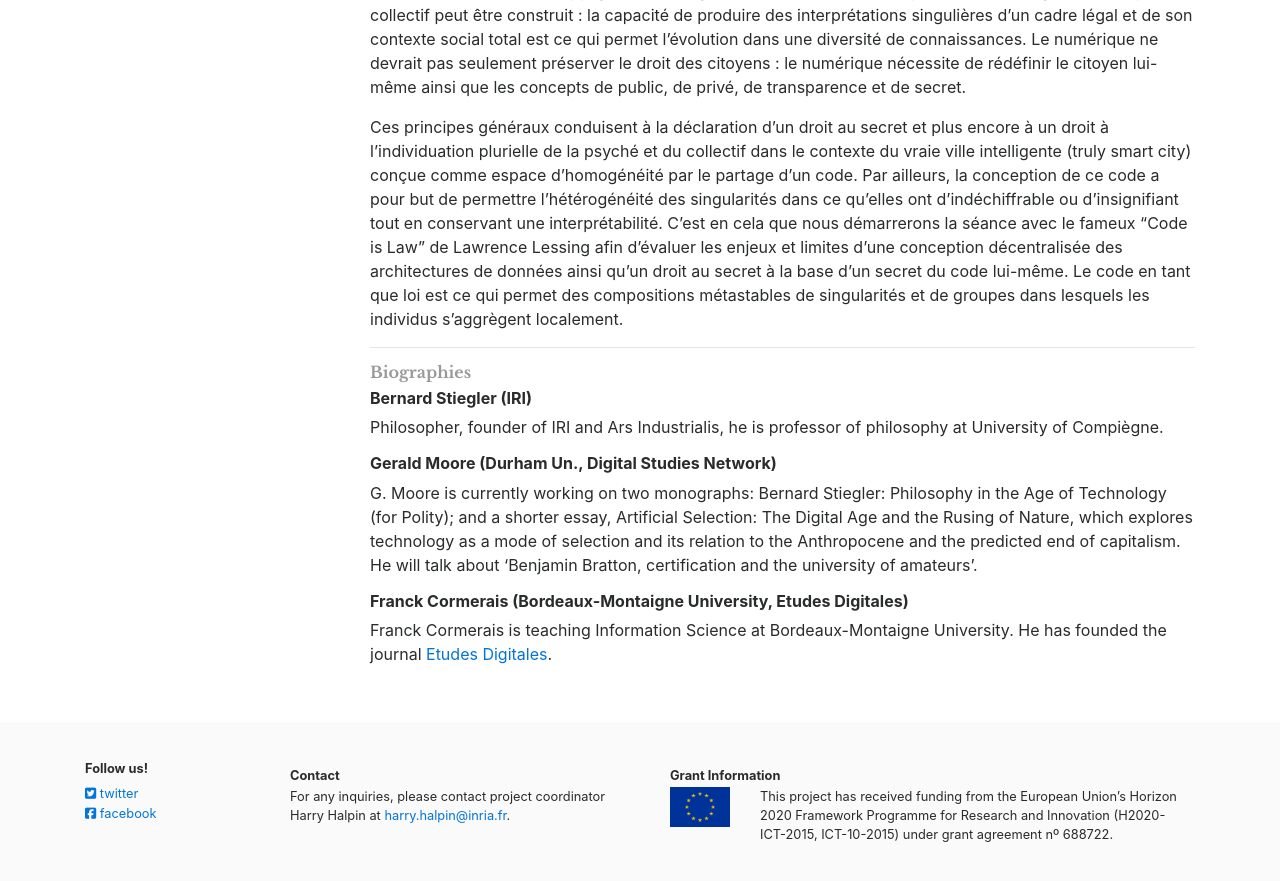
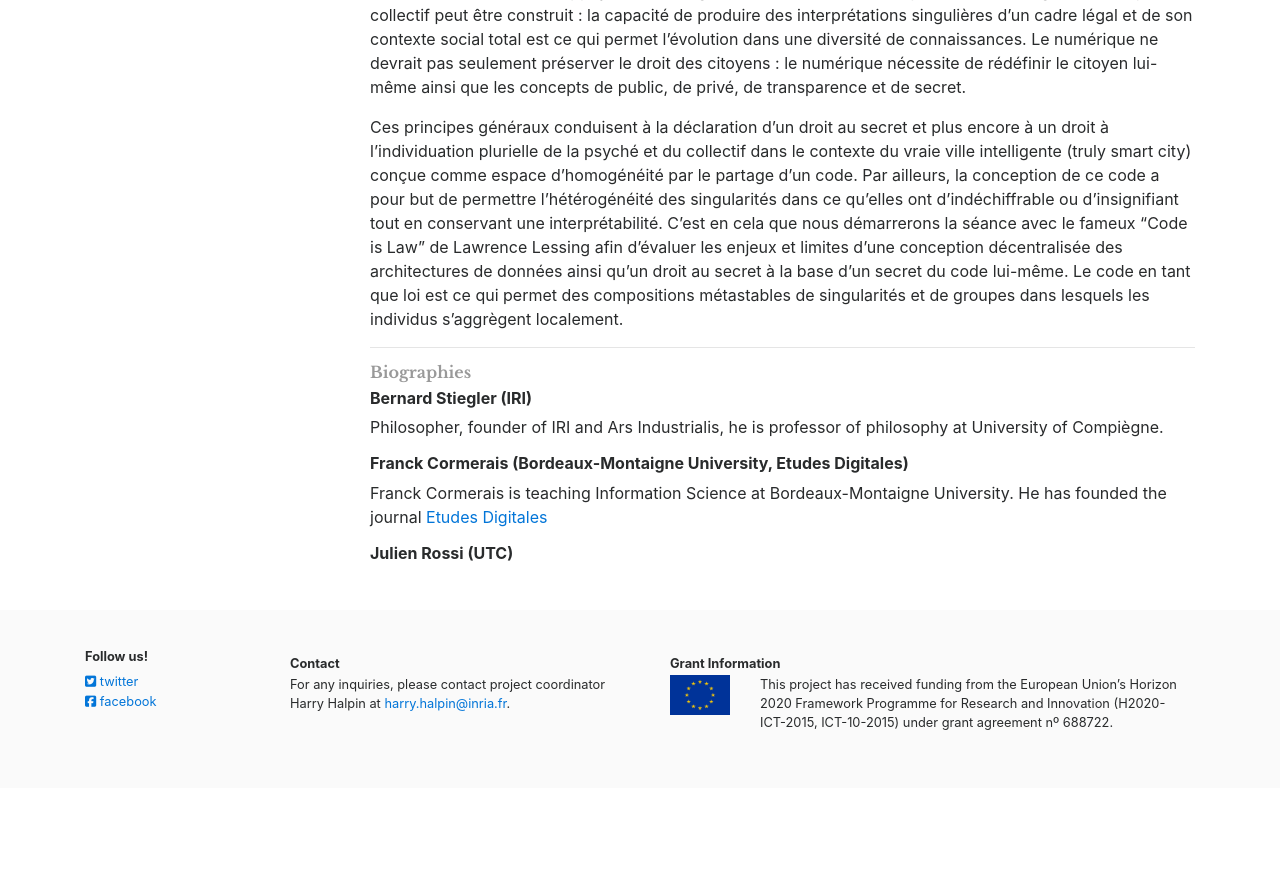
Before and after one commit to nextleap-project/nextleap-website, a Jekyll site: the page built from _seminars/2017-4.md, in a window 1280 px wide and 900 px high, scrolled down 1460 px. Shown: the top 881 px of the window. Built offline with Jekyll 4.4.1, drawn with Linux system fonts in a browser that asks for light colours; nearby versions of some CDN libraries; after the commit the page ends 2248 px from its top, so only the background shows below that; some of the changed text lies outside the part shown.

Commit message:
speakers -> 18.04

```diff
--- a/_seminars/2017-4.md
+++ b/_seminars/2017-4.md
@@ -11,9 +11,10 @@
 
 speakers:
 - Bernard Stiegler - <a href="http://iri.centre-pompidou.fr">IRI</a>
-- Gerald Moore - Durham University, Digital Studies Network
+#- Gerald Moore - Durham University, Digital Studies Network
 # - Yuk Hui - Leuphana University, Digital Studies Network
 - Franck Cormerais - Bordeaux-Montaigne University, Etudes Digitales
+- Julien Rossi - UTC
 # - Geert Lovink - Institute for Networked Culture (TBC)
 
 warning: This seminar is currently being defined. Some information may change in the next days.
@@ -43,10 +44,8 @@
 
 Philosopher, founder of IRI and Ars Industrialis, he is professor of philosophy at University of Compiègne.
 
-##### Gerald Moore (Durham Un., Digital Studies Network)
-
-G. Moore is currently working on two monographs: Bernard Stiegler: Philosophy in the Age of Technology (for Polity); and a shorter essay, Artificial Selection: The Digital Age and the Rusing of Nature, which explores technology as a mode of selection and its relation to the Anthropocene and the predicted end of capitalism. He will talk about 'Benjamin Bratton, certification and the university of amateurs'.
-
 ##### Franck Cormerais (Bordeaux-Montaigne University, Etudes Digitales)
 
-Franck Cormerais is teaching Information Science at Bordeaux-Montaigne University. He has founded the journal [Etudes Digitales](http://etudes-digitales.fr/).
+Franck Cormerais is teaching Information Science at Bordeaux-Montaigne University. He has founded the journal [Etudes Digitales](http://etudes-digitales.fr/)
+
+##### Julien Rossi (UTC)
```
